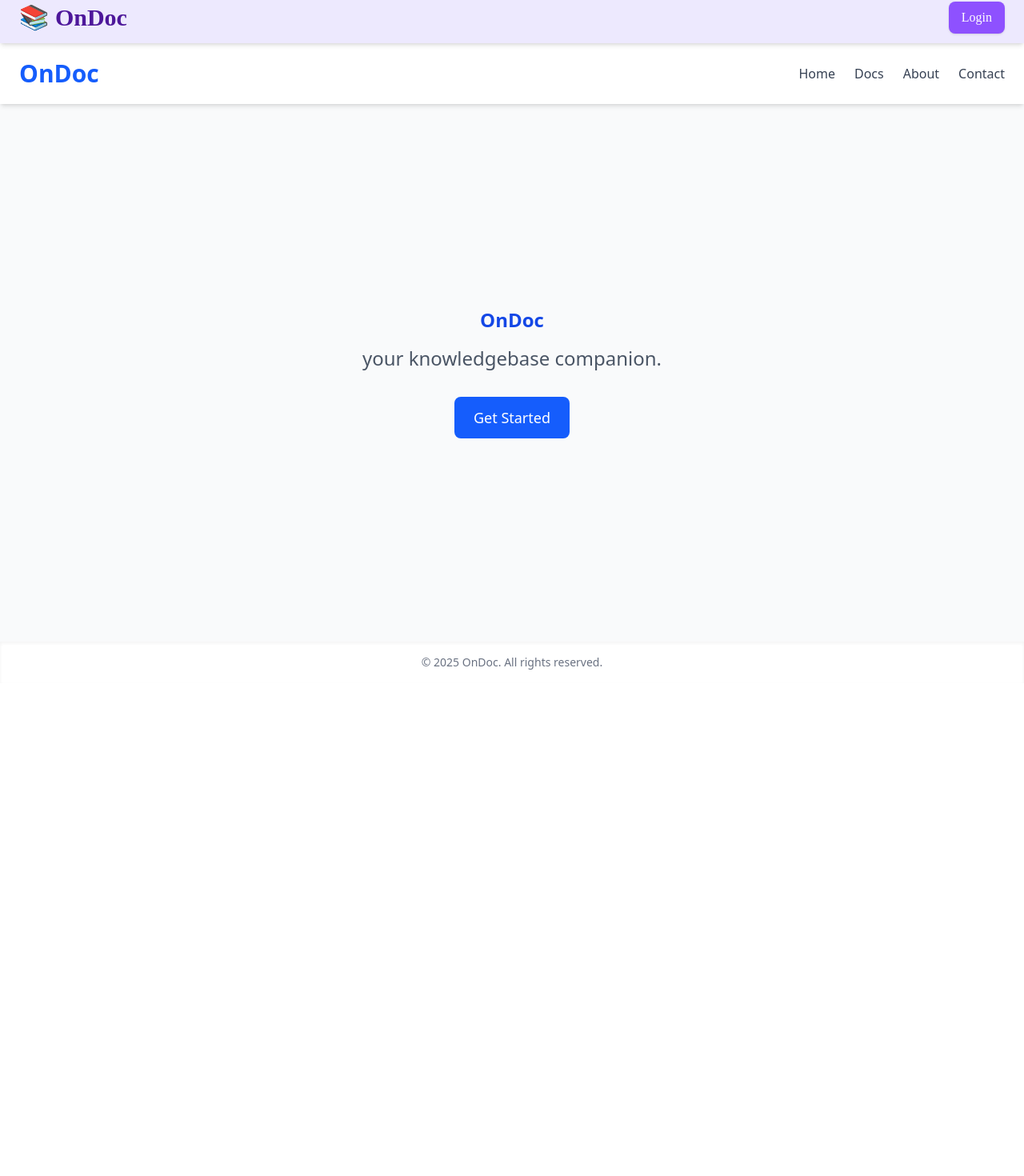
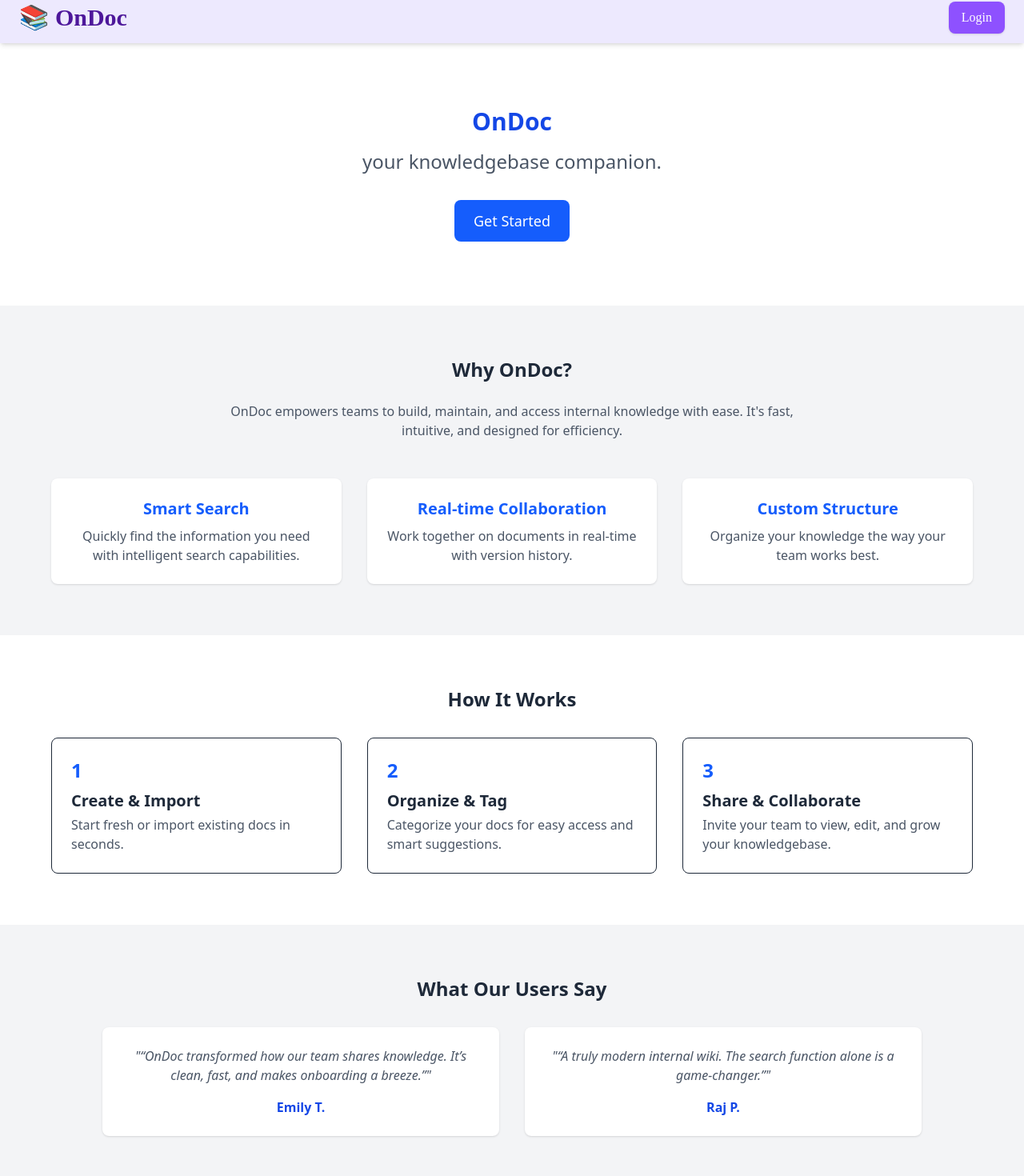
Before and after one commit to MGuru12/onDoc, a React (Vite) app in the folder client/: page / in a window 1280 px wide. Shown: the part 10-1480 px from the top of the page at 80% size. Before the commit the page ends 864 px from the top, so only its background shows below. Built offline with nearby package versions, Linux system fonts and the light colour scheme; no server answers.

Commit message:
changed home page ui

```diff
--- a/client/src/pages/Home.jsx
+++ b/client/src/pages/Home.jsx
@@ -2,25 +2,12 @@ import React from 'react';
 
 const Home = () => {
   return (
-    <div className="min-h-screen flex flex-col justify-between bg-gray-50 text-gray-800">
-      {/* Header */}
-      <header className="w-full px-6 py-5 bg-white shadow-md">
-        <div className="max-w-7xl mx-auto flex justify-between items-center">
-          <h1 className="text-2xl font-bold text-blue-600">OnDoc</h1>
-          <nav className="hidden md:flex space-x-6">
-            <a href="#" className="text-gray-700 hover:text-blue-600 transition">Home</a>
-            <a href="#" className="text-gray-700 hover:text-blue-600 transition">Docs</a>
-            <a href="#" className="text-gray-700 hover:text-blue-600 transition">About</a>
-            <a href="#" className="text-gray-700 hover:text-blue-600 transition">Contact</a>
-          </nav>
-        </div>
-      </header>
-
+    <div className="min-h-screen flex flex-col bg-gray-50 text-gray-800">
       {/* Hero Section */}
-      <main className="flex-grow flex flex-col items-center justify-center px-6 text-center">
-        <h2 className="text-4xl md:text-6xl font-bold text-blue-700 mb-4">
+      <section className="flex flex-col items-center justify-center px-6 py-20 text-center bg-white">
+        <h1 className="text-4xl md:text-6xl font-bold text-blue-700 mb-4">
           OnDoc
-        </h2>
+        </h1>
         <p className="text-lg md:text-2xl text-gray-600 mb-8">
           your knowledgebase companion.
         </p>
@@ -30,7 +17,85 @@ const Home = () => {
         >
           Get Started
         </a>
-      </main>
+      </section>
+
+      {/* Features Section */}
+      <section className="py-16 px-6 bg-gray-100">
+        <div className="max-w-6xl mx-auto text-center">
+          <h2 className="text-3xl font-bold text-gray-800 mb-6">Why OnDoc?</h2>
+          <p className="text-gray-600 mb-12 max-w-3xl mx-auto">
+            OnDoc empowers teams to build, maintain, and access internal knowledge with ease. It's fast, intuitive, and designed for efficiency.
+          </p>
+          <div className="grid gap-8 md:grid-cols-3">
+            {[
+              { title: 'Smart Search', desc: 'Quickly find the information you need with intelligent search capabilities.' },
+              { title: 'Real-time Collaboration', desc: 'Work together on documents in real-time with version history.' },
+              { title: 'Custom Structure', desc: 'Organize your knowledge the way your team works best.' },
+            ].map((feature, index) => (
+              <div key={index} className="bg-white p-6 rounded-lg shadow hover:shadow-md transition">
+                <h3 className="text-xl font-semibold mb-2 text-blue-600">{feature.title}</h3>
+                <p className="text-gray-600">{feature.desc}</p>
+              </div>
+            ))}
+          </div>
+        </div>
+      </section>
+
+      {/* How It Works */}
+      <section className="py-16 px-6 bg-white">
+        <div className="max-w-6xl mx-auto text-center">
+          <h2 className="text-3xl font-bold mb-8">How It Works</h2>
+          <div className="grid md:grid-cols-3 gap-8 text-left">
+            {[
+              { step: '1', title: 'Create & Import', desc: 'Start fresh or import existing docs in seconds.' },
+              { step: '2', title: 'Organize & Tag', desc: 'Categorize your docs for easy access and smart suggestions.' },
+              { step: '3', title: 'Share & Collaborate', desc: 'Invite your team to view, edit, and grow your knowledgebase.' },
+            ].map((item, index) => (
+              <div key={index} className="p-6 border rounded-lg hover:shadow-md transition">
+                <span className="text-blue-600 font-bold text-2xl">{item.step}</span>
+                <h3 className="text-xl font-semibold mt-2 mb-1">{item.title}</h3>
+                <p className="text-gray-600">{item.desc}</p>
+              </div>
+            ))}
+          </div>
+        </div>
+      </section>
+
+      {/* Testimonials */}
+      <section className="py-16 px-6 bg-gray-100">
+        <div className="max-w-5xl mx-auto text-center">
+          <h2 className="text-3xl font-bold text-gray-800 mb-8">What Our Users Say</h2>
+          <div className="grid md:grid-cols-2 gap-8">
+            {[
+              {
+                name: 'Emily T.',
+                quote: '“OnDoc transformed how our team shares knowledge. It’s clean, fast, and makes onboarding a breeze.”'
+              },
+              {
+                name: 'Raj P.',
+                quote: '“A truly modern internal wiki. The search function alone is a game-changer.”'
+              },
+            ].map((testimonial, index) => (
+              <div key={index} className="bg-white p-6 rounded-lg shadow hover:shadow-md transition">
+                <p className="text-gray-600 italic mb-4">"{testimonial.quote}"</p>
+                <span className="block font-semibold text-blue-700">{testimonial.name}</span>
+              </div>
+            ))}
+          </div>
+        </div>
+      </section>
+
+      {/* Final CTA */}
+      <section className="py-20 bg-blue-600 text-white text-center px-6">
+        <h2 className="text-3xl font-bold mb-4">Ready to Get Started?</h2>
+        <p className="mb-6 text-lg">Join hundreds of teams using OnDoc to power their internal knowledge.</p>
+        <a
+          href="#"
+          className="bg-white text-blue-600 px-6 py-3 rounded-lg text-lg font-semibold hover:bg-gray-100 transition"
+        >
+          Start Free Trial
+        </a>
+      </section>
 
       {/* Footer */}
       <footer className="w-full bg-white shadow-inner py-4 text-center text-sm text-gray-500">
```
